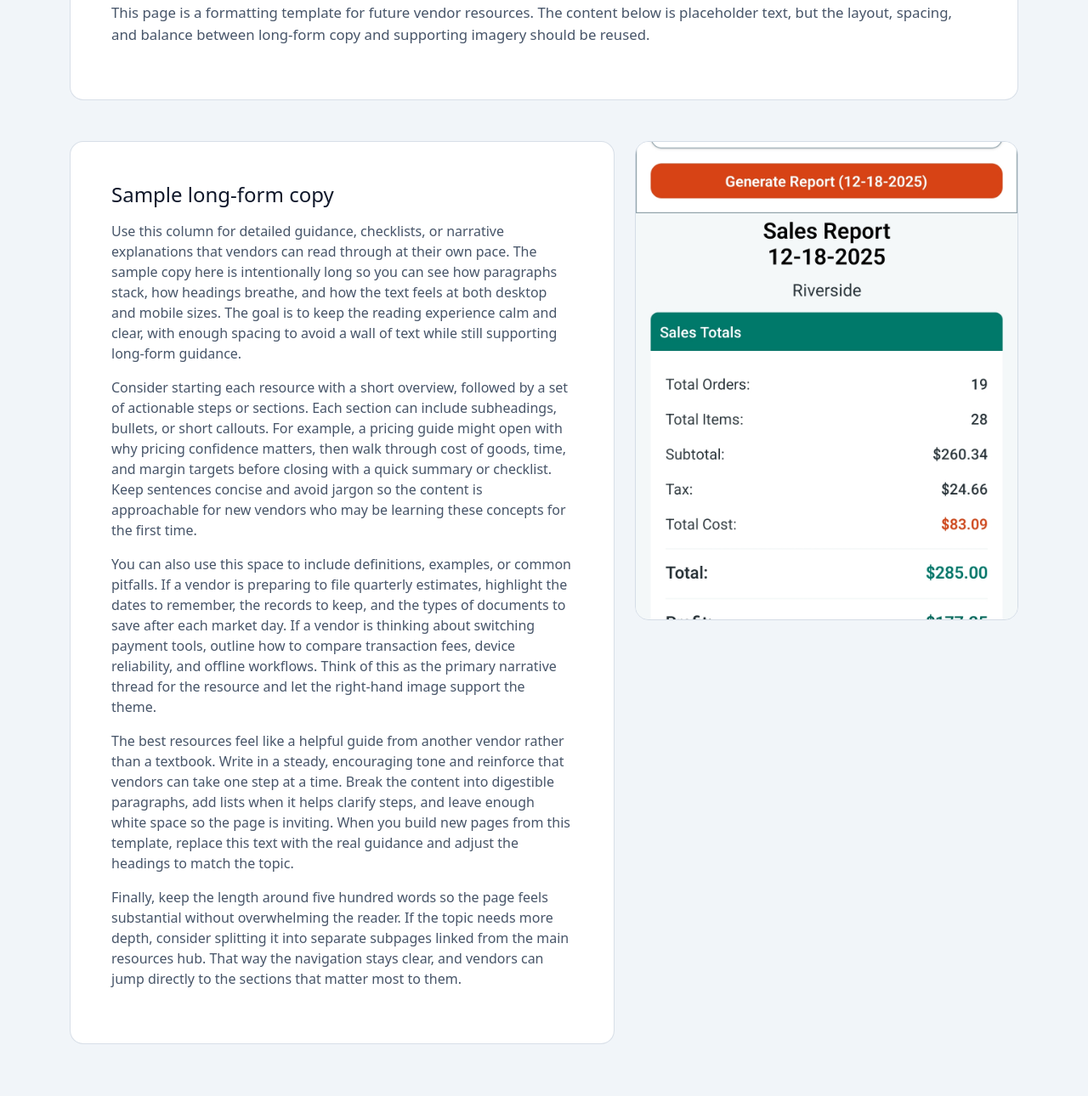
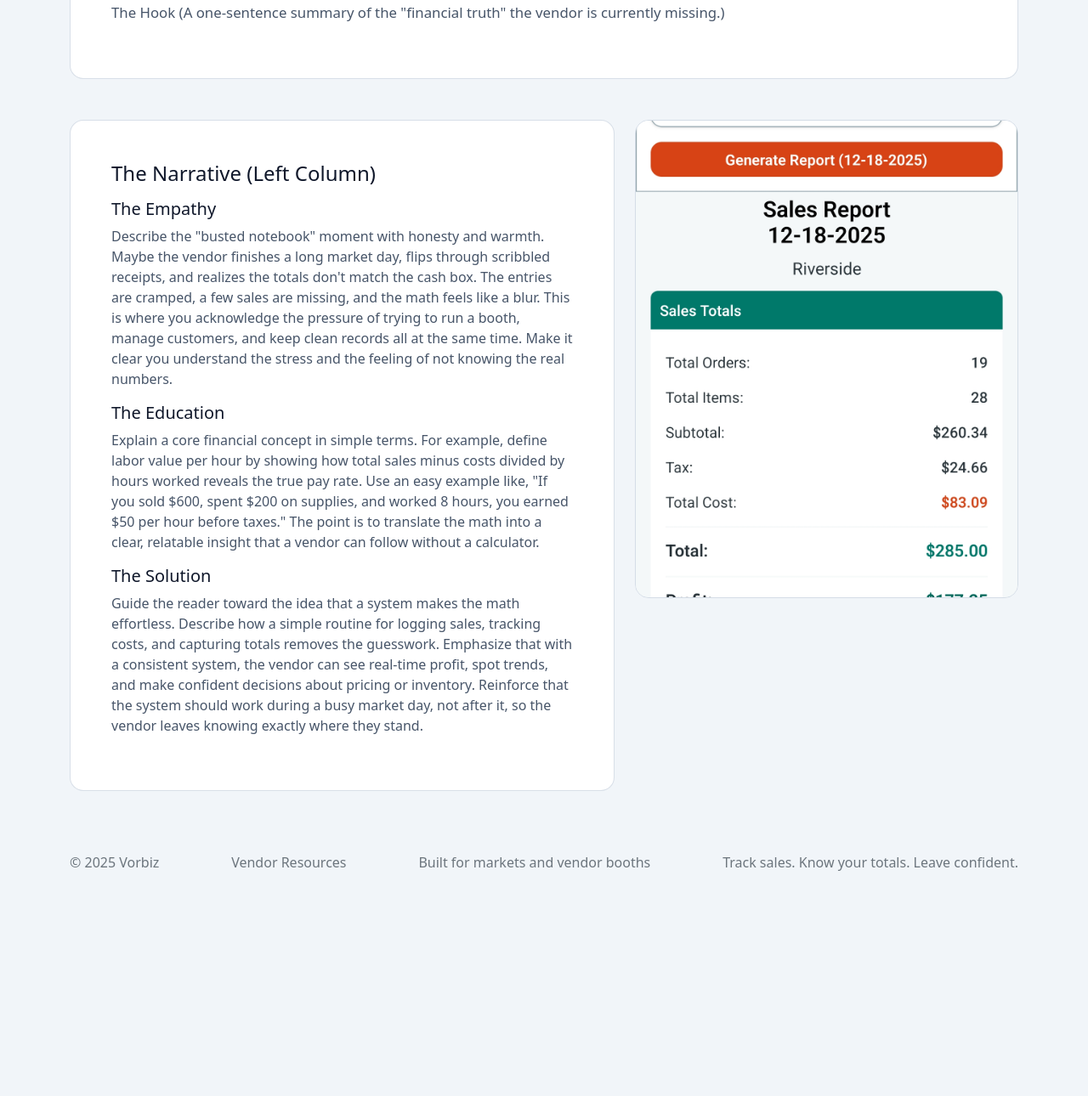
Before and after one commit to jawetzel/vorbiz-web, a plain HTML site: page resources/example/index.html in a window 1280 px wide. Shown: the part 305-1595 px from the top of the page at 85% size. After the commit the page ends 1356 px from the top, so only its background shows below. Drawn offline with nearby package versions, Linux system fonts and the light colour scheme.

Commit message:
Update resource template headings

```diff
--- a/resources/example/index.html
+++ b/resources/example/index.html
@@ -112,10 +112,9 @@
   <section class="hero">
     <div class="card p-4 p-lg-5">
       <div class="eyebrow fw-bold">Template layout</div>
-      <h1 class="display-5 mt-2">Resource Page Example</h1>
+      <h1 class="display-5 mt-2">Title (Pain Point Question)</h1>
       <p class="mt-3 lead">
-        This page is a formatting template for future vendor resources. The content below is placeholder text, but the
-        layout, spacing, and balance between long-form copy and supporting imagery should be reused.
+        The Hook (A one-sentence summary of the &quot;financial truth&quot; the vendor is currently missing.)
       </p>
     </div>
   </section>
@@ -123,39 +122,29 @@
   <section class="row g-4 align-items-start mt-4">
     <div class="col-lg-7">
       <div class="card p-4 p-lg-5">
-        <h2 class="h4 mb-3">Sample long-form copy</h2>
+        <h2 class="h4 mb-3">The Narrative (Left Column)</h2>
+        <h3 class="h5">The Empathy</h3>
         <p>
-          Use this column for detailed guidance, checklists, or narrative explanations that vendors can read through at
-          their own pace. The sample copy here is intentionally long so you can see how paragraphs stack, how headings
-          breathe, and how the text feels at both desktop and mobile sizes. The goal is to keep the reading experience
-          calm and clear, with enough spacing to avoid a wall of text while still supporting long-form guidance.
+          Describe the &quot;busted notebook&quot; moment with honesty and warmth. Maybe the vendor finishes a long market day,
+          flips through scribbled receipts, and realizes the totals don&apos;t match the cash box. The entries are cramped,
+          a few sales are missing, and the math feels like a blur. This is where you acknowledge the pressure of trying
+          to run a booth, manage customers, and keep clean records all at the same time. Make it clear you understand
+          the stress and the feeling of not knowing the real numbers.
         </p>
+        <h3 class="h5">The Education</h3>
         <p>
-          Consider starting each resource with a short overview, followed by a set of actionable steps or sections.
-          Each section can include subheadings, bullets, or short callouts. For example, a pricing guide might open with
-          why pricing confidence matters, then walk through cost of goods, time, and margin targets before closing with
-          a quick summary or checklist. Keep sentences concise and avoid jargon so the content is approachable for new
-          vendors who may be learning these concepts for the first time.
+          Explain a core financial concept in simple terms. For example, define labor value per hour by showing how
+          total sales minus costs divided by hours worked reveals the true pay rate. Use an easy example like, &quot;If you
+          sold $600, spent $200 on supplies, and worked 8 hours, you earned $50 per hour before taxes.&quot; The point is to
+          translate the math into a clear, relatable insight that a vendor can follow without a calculator.
         </p>
+        <h3 class="h5">The Solution</h3>
         <p>
-          You can also use this space to include definitions, examples, or common pitfalls. If a vendor is preparing to
-          file quarterly estimates, highlight the dates to remember, the records to keep, and the types of documents to
-          save after each market day. If a vendor is thinking about switching payment tools, outline how to compare
-          transaction fees, device reliability, and offline workflows. Think of this as the primary narrative thread for
-          the resource and let the right-hand image support the theme.
-        </p>
-        <p>
-          The best resources feel like a helpful guide from another vendor rather than a textbook. Write in a steady,
-          encouraging tone and reinforce that vendors can take one step at a time. Break the content into digestible
-          paragraphs, add lists when it helps clarify steps, and leave enough white space so the page is inviting. When
-          you build new pages from this template, replace this text with the real guidance and adjust the headings to
-          match the topic.
-        </p>
-        <p>
-          Finally, keep the length around five hundred words so the page feels substantial without overwhelming the
-          reader. If the topic needs more depth, consider splitting it into separate subpages linked from the main
-          resources hub. That way the navigation stays clear, and vendors can jump directly to the sections that matter
-          most to them.
+          Guide the reader toward the idea that a system makes the math effortless. Describe how a simple routine for
+          logging sales, tracking costs, and capturing totals removes the guesswork. Emphasize that with a consistent
+          system, the vendor can see real-time profit, spot trends, and make confident decisions about pricing or
+          inventory. Reinforce that the system should work during a busy market day, not after it, so the vendor leaves
+          knowing exactly where they stand.
         </p>
       </div>
     </div>
```
